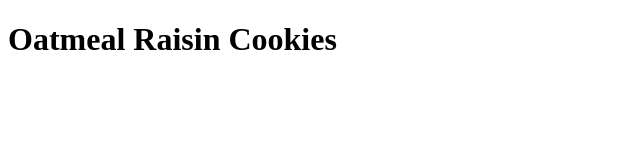
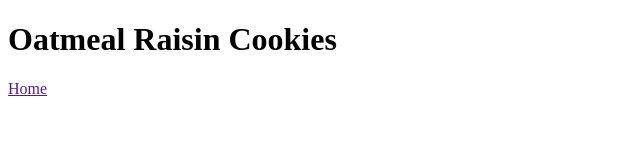
Before and after one commit to Zelk-Boy/odin-recipies, a plain HTML site: page recipes/recipes-oatmeal-raisin-cookies.html in a window 1280 px wide. Shown: the full height of the page, 0-640 px from the left. Drawn offline with Linux system fonts and the light colour scheme.

Commit message:
Fix anchor tag for Home link in recipe page

```diff
--- a/recipes/recipes-oatmeal-raisin-cookies.html
+++ b/recipes/recipes-oatmeal-raisin-cookies.html
@@ -7,6 +7,7 @@
     </head>
     <body>
     <h1>Oatmeal Raisin Cookies</h1>
-        <a href "index.html" Home>
+        <a href "index.html"> Home</a>
+
     </body>
 </html>
```
